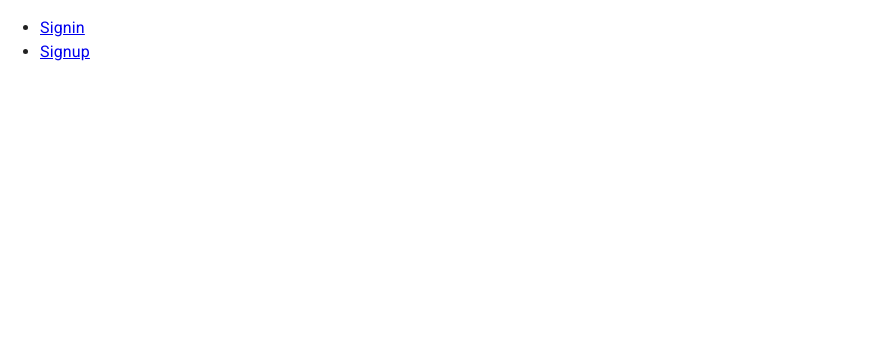
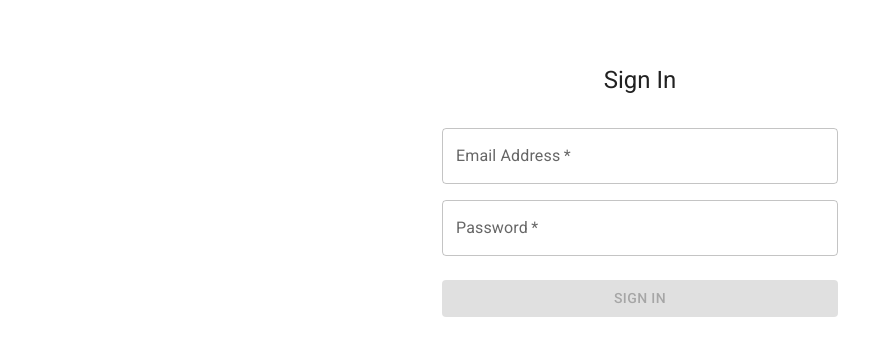
Before and after one commit to wujuno/wanted-pre-onboarding-frontend, a React (Create React App) app: page / in a window 1280 px wide. Shown: the top 356 px of the page, without its empty margins (0-878 px from the left). Built offline with nearby package versions, Linux system fonts and the light colour scheme.

Commit message:
Feat: 로그인 여부 리다이렉트 구현

```diff
--- a/src/App.tsx
+++ b/src/App.tsx
@@ -1,18 +1,48 @@
-import { BrowserRouter, Route, Routes } from "react-router-dom";
+import { BrowserRouter, Route, Routes, Navigate } from "react-router-dom";
 import SignUp from "./Signup";
 import SignIn from "./Signin";
-import Home from "./Home";
 import Todo from "./Todo";
+import { useState } from "react";
 
 function App() {
-  const isLogin = true;
+  const [isLogin, setIsLogin] = useState<boolean>(
+    Boolean(localStorage.getItem("access_token"))
+  );
+
   return (
     <BrowserRouter>
       <Routes>
-        <Route path="/" element={<Home />}></Route>
-        <Route path="/signin" element={<SignIn />}></Route>
-        <Route path="/signup" element={<SignUp />}></Route>
-        <Route path="/todo" element={<Todo />}></Route>
+        <Route
+          path="/"
+          element={
+            isLogin ? (
+              <Navigate replace to={"/todo"} />
+            ) : (
+              <SignIn setIsLogin={setIsLogin} />
+            )
+          }
+        />
+
+        <Route
+          path="/signin"
+          element={
+            isLogin ? (
+              <Navigate replace to={"/todo"} />
+            ) : (
+              <SignIn setIsLogin={setIsLogin} />
+            )
+          }
+        />
+
+        <Route
+          path="/signup"
+          element={isLogin ? <Navigate replace to={"/todo"} /> : <SignUp />}
+        />
+
+        <Route
+          path="/todo"
+          element={isLogin ? <Todo /> : <Navigate replace to={"/signin"} />}
+        />
       </Routes>
     </BrowserRouter>
   );
--- a/src/Signin.tsx
+++ b/src/Signin.tsx
@@ -16,7 +16,11 @@ interface ILocationState {
   pwd: string;
 }
 
-const SignIn = () => {
+interface Props {
+  setIsLogin: (value: boolean) => void;
+}
+
+const SignIn = ({ setIsLogin }: Props) => {
   const [email, setEmail] = useState("");
   const [pwd, setPwd] = useState("");
   const [emailError, setEmailError] = useState(true);
@@ -30,10 +34,12 @@ const SignIn = () => {
   const location = useLocation();
   const locationState: ILocationState | null = location.state;
 
-  //locationState가 존재하면 submit 버튼 활성화
+  //locationState가 존재하면 submit 버튼 활성화 및 state 저장
   useEffect(() => {
     locationState && setEmailError(false);
     locationState && setPwdError(false);
+    locationState && setEmail(locationState.email);
+    locationState && setPwd(locationState.pwd);
   }, []);
 
   const emailChangeHandler = (event: React.ChangeEvent<HTMLInputElement>) => {
@@ -76,13 +82,15 @@ const SignIn = () => {
       )
       .then((res) => {
         if (res.status === 200) {
-          setShowAlert(true);
+          setShowAlert(false);
           setIsFail(false);
           localStorage.setItem("access_token", res.data.access_token);
+          setIsLogin(true);
           navigate("/todo");
         }
       })
       .catch((err) => {
+        console.log(err);
         setIsFail(true);
         setShowAlert(true);
         setFailM(err.response.data.message);
```
